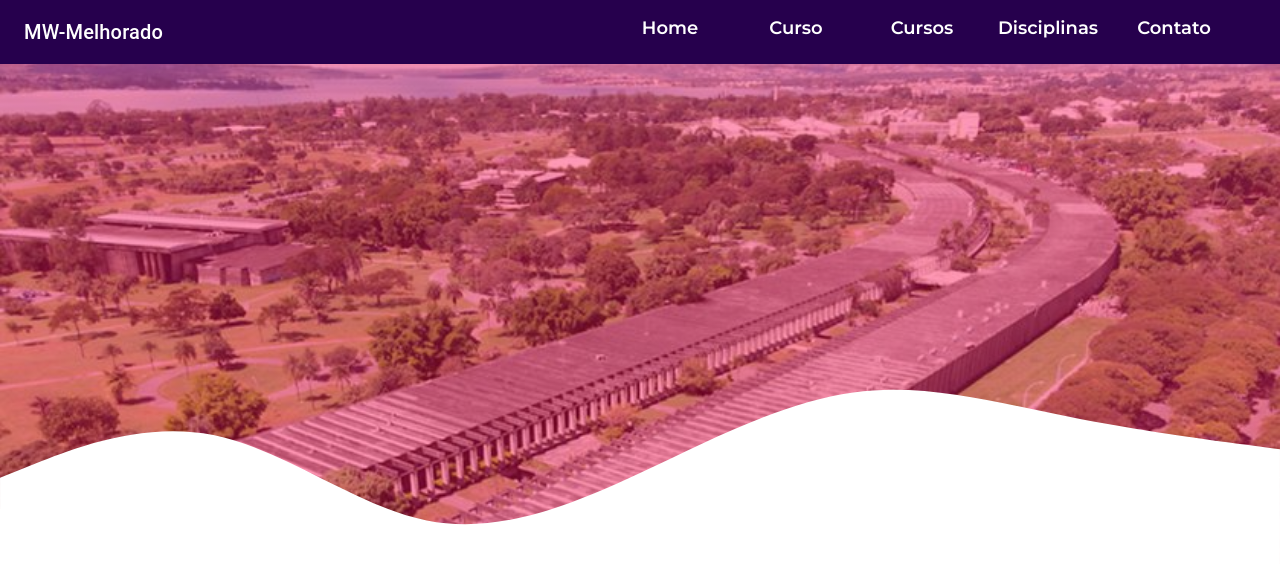
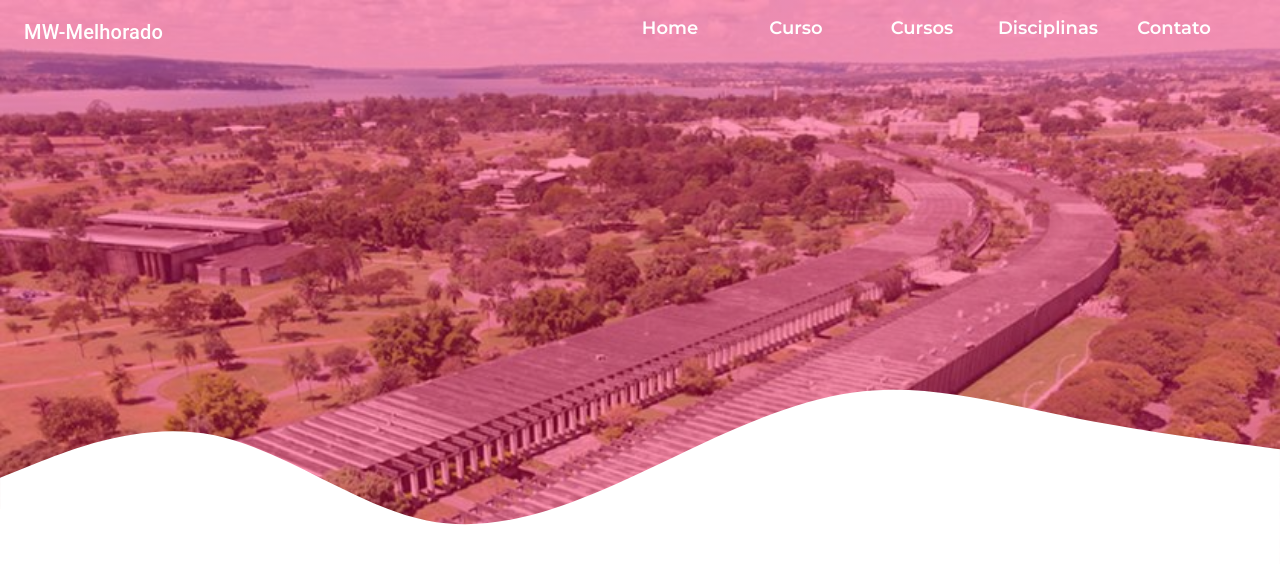
Before and after one commit to SwitchDreams/cadeomw, a React (Create React App) app: page / in a window 1280 px wide. Shown: the top 564 px of the page. Built offline with nearby package versions, Linux system fonts and the light colour scheme.

Commit message:
:lipstick: make navbar color transparent

```diff
--- a/src/components/Header/index.tsx
+++ b/src/components/Header/index.tsx
@@ -37,7 +37,7 @@ const Header: React.FC = () => {
     <Container>
       <AppBar
         position="static"
-        style={{ background: 'rgb(38,0,77)', boxShadow: 'none' }}
+        style={{ background: 'transparent', boxShadow: 'none' }}
       >
         <Toolbar>
           <Typography variant="h6">MW-Melhorado</Typography>
```
